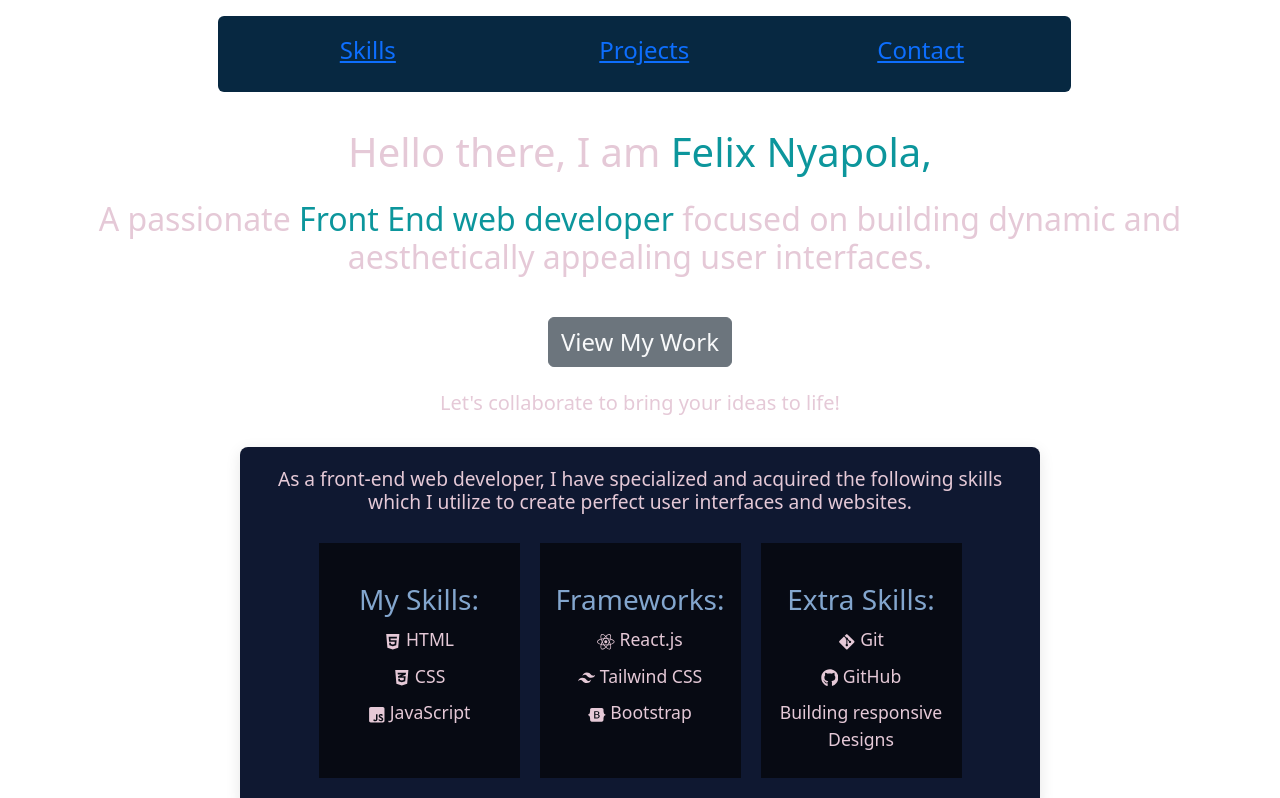
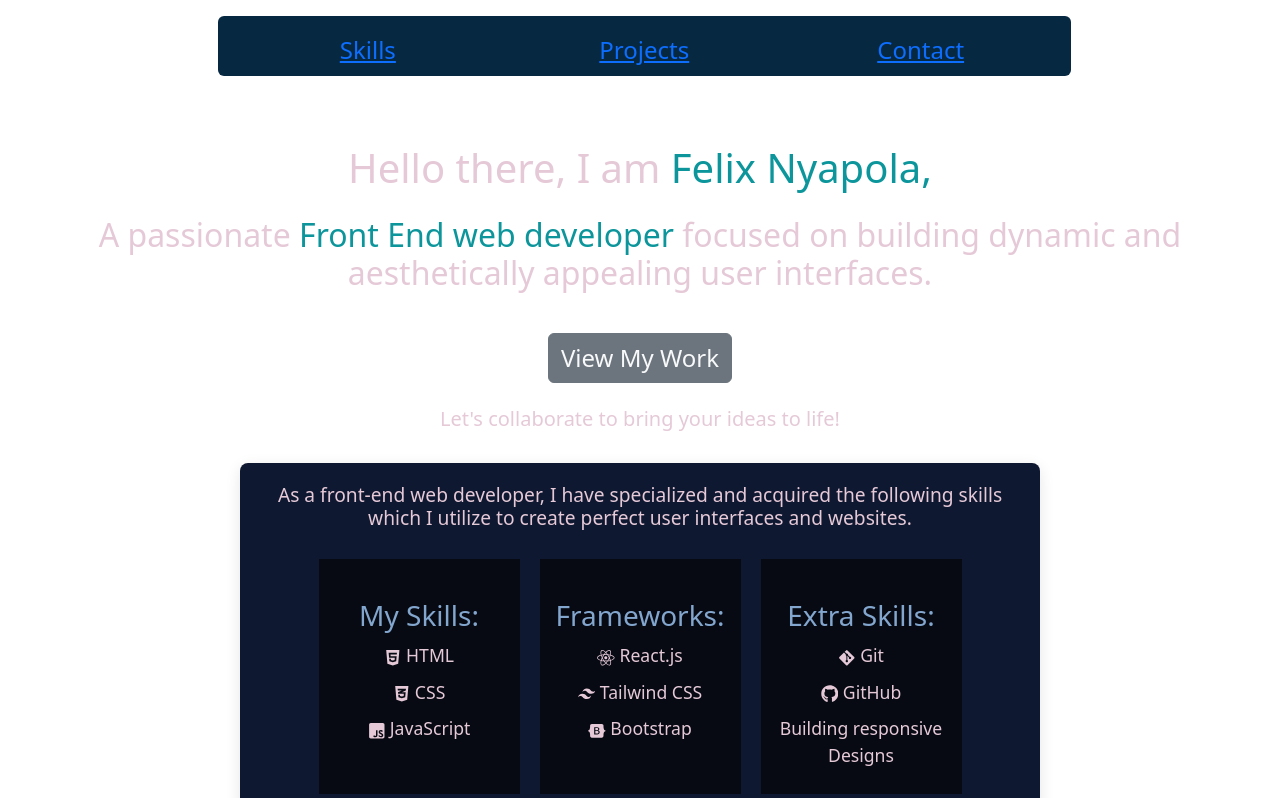
Before and after one commit to nyapo1/ReactPortolio, a React (Vite) app: page / in a window 1280 px wide. Shown: the top 798 px of the page. Built offline with nearby package versions, Linux system fonts and the light colour scheme.

Commit message:
correct Navbar height

```diff
--- a/src/components/Navbar.jsx
+++ b/src/components/Navbar.jsx
@@ -28,7 +28,7 @@ const Navbars = () => {
   return (
     <div className="container-lg">
       <div className='row justify-content-center'>
-        <header className={`pt-2 pb-4 fixed-top rounded main-navbar col-md-8 col-11 text-center mt-3 ${isVisible ? '' : 'd-none'}`}>
+        <header className={`py-2 fixed-top rounded main-navbar col-md-8 col-11 text-center mt-3 ${isVisible ? '' : 'd-none'}`}>
         <ul className="nav nav-pills bg-transparent justify-content-around align-items-center">
       <li className="nav-item li-item col-3 mt-2 ">
         <Link
--- a/src/index.css
+++ b/src/index.css
@@ -108,7 +108,7 @@ a:hover {
 }
 
 .hero-container{
-  margin-top: 12vh;
+  margin-top: 14vh;
 }
 
 .nav-links{
```
